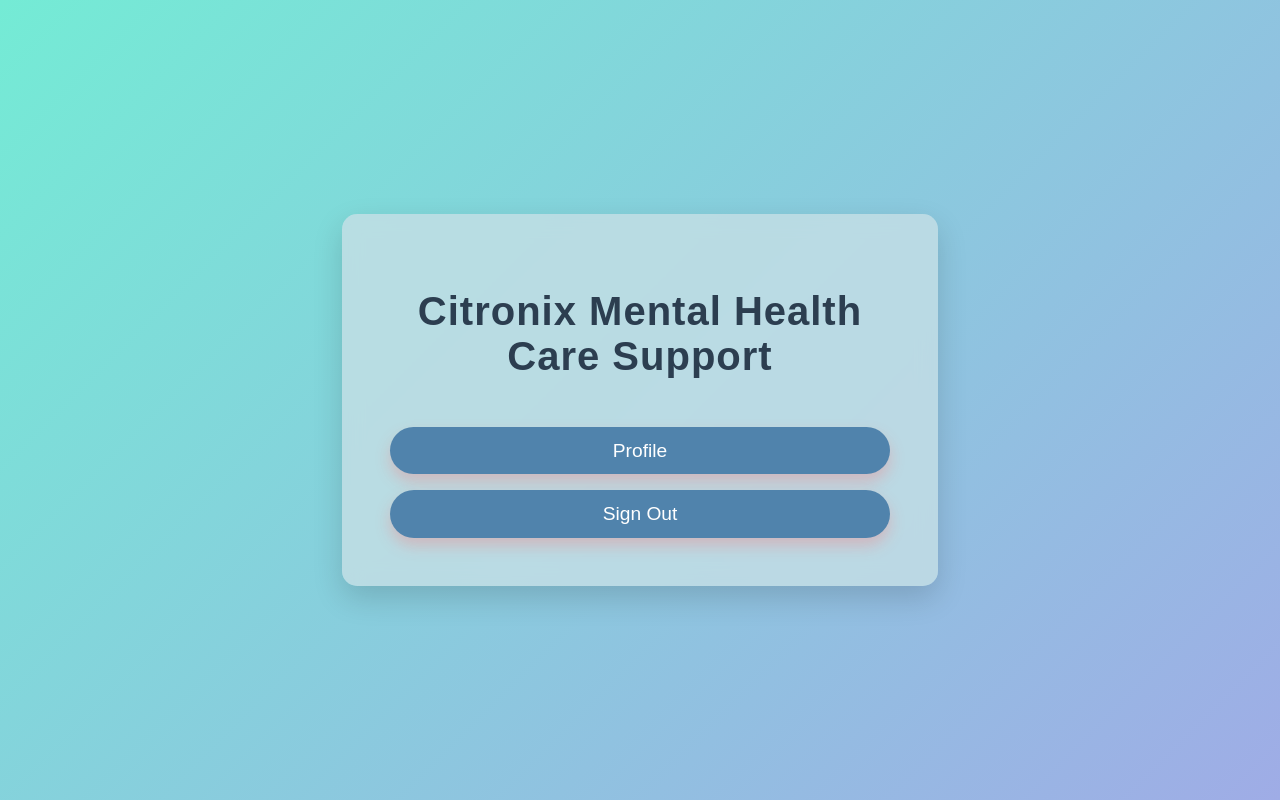
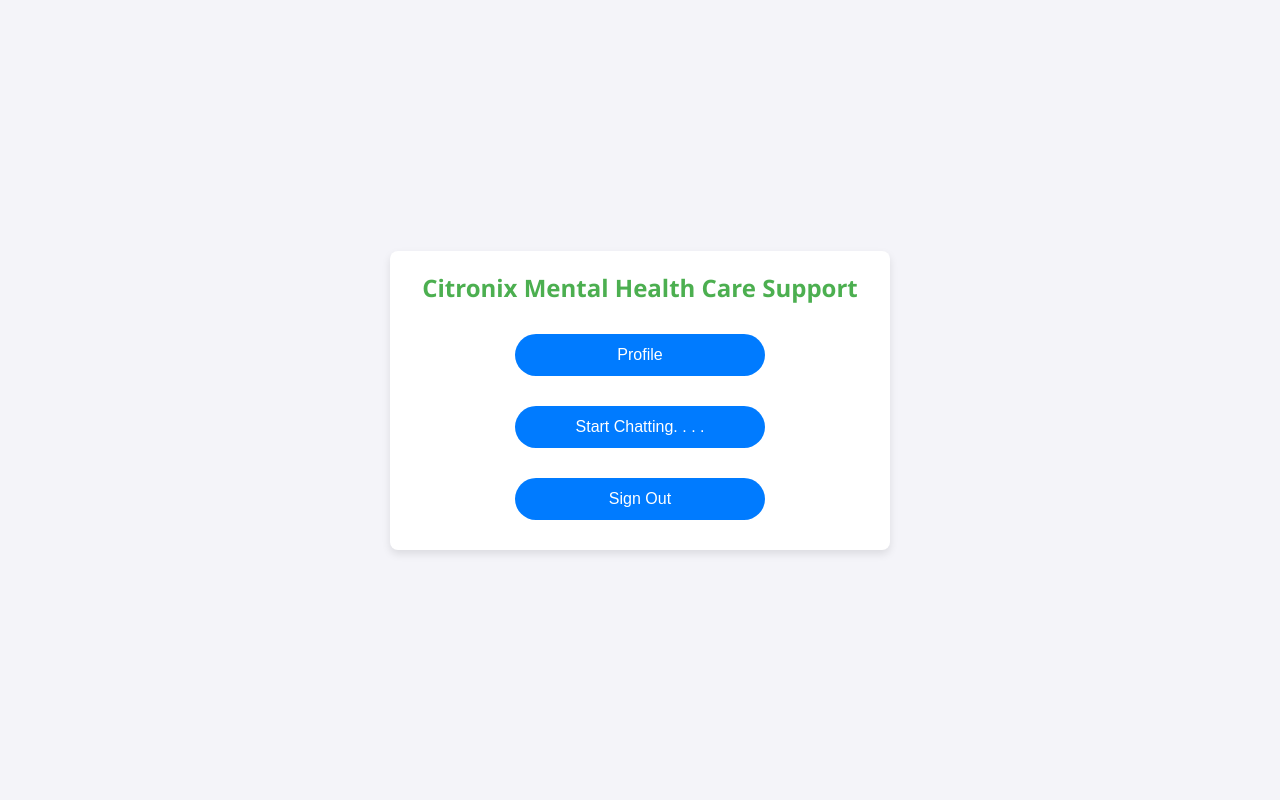
Before and after one commit to ksamanasesh/Mental-Health-Care-Support-Web, a Django app: template templates/appBot/home.html in a window 1280 px wide. Run offline with Django 5.2, Linux system fonts and the light colour scheme; the template is opened without the code that fills it, so the values that code supplies are empty; a user stored in the database is signed in.

Commit message:
Chat with Smith

```diff
--- a/appBot/urls.py
+++ b/appBot/urls.py
@@ -21,12 +21,12 @@ from . import views
 urlpatterns = [
     path('admin/', admin.site.urls),
     path('test',views.testing,name='Testing'),
-    path('home',views.home,name='MHCS Home'),
+    path('',views.home,name='MHCS Home'),
     path('signUp',views.signUp,name='MHCS SignUp'),
     path('signIn',views.signIn,name='MHCS SignIn'),
     path('signOut',views.signOut,name='MHCS SignOut'),
     path('details',views.user_profile,name='User Details'),
     path('user_profile_view',views.user_profile_view,name='View Details'),
     path('chatbot/chat/', views.chat_view, name='chat'),
-    path('chat/', views.chat_page, name='chat_page')
+    path('chat/', views.chat_page, name='chat_page'),
 ]
--- a/static/appBot/css/home.css
+++ b/static/appBot/css/home.css
@@ -1,78 +1,81 @@
-/* General Body Styling */
-.body {
-    font-family: 'Montserrat', sans-serif;
-    background: linear-gradient(135deg, #74ebd5 0%, #9face6 100%);
-    color: #2c3e50;
-    display: flex;
-    justify-content: center;
-    align-items: center;
-    height: 100vh;
+* {
     margin: 0;
     padding: 0;
     box-sizing: border-box;
 }
 
-/* Header Container */
-.header {
-    background-color: rgba(198, 223, 229, 0.8);
-    padding: 3rem;
-    border-radius: 15px;
-    box-shadow: 0 12px 30px rgba(0, 0, 0, 0.15);
-    text-align: center;
-    width: 80%;
-    max-width: 500px;
-    backdrop-filter: blur(10px);
-    transition: transform 0.3s ease-in-out;
+body.body {
+    font-family: 'Segoe UI', Tahoma, Geneva, Verdana, sans-serif;
+    background-color: #f4f4f9;
+    display: flex;
+    justify-content: center;
+    align-items: center;
+    height: 100vh;
 }
 
-.header:hover {
-    transform: scale(1.05);
+.header {
+    text-align: center;
+    padding: 20px;
+    background-color: #ffffff;
+    border-radius: 8px;
+    box-shadow: 0 4px 8px rgba(0, 0, 0, 0.1);
+    width: 100%;
+    max-width: 500px;
 }
 
-/* Heading Styling */
 .header h1 {
-    font-style: normal;
-    font-size: 2.5rem;
-    color: #2c3e50;
-    letter-spacing: 1px;
-    margin-bottom: 2rem;
+    color: #333;
+    font-size: 28px;
+    margin-bottom: 20px;
 }
 
-/* Button Styling */
-button {
-    background-color: #5083ac;
-    color: #fff;
-    font-size: 1.2rem;
-    padding: 0.8rem 1.5rem;
+.header button {
+    background-color: #007bff;
+    color: white;
     border: none;
-    border-radius: 30px;
+    padding: 12px 20px;
+    margin: 10px 0;
+    font-size: 16px;
+    border-radius: 25px;
     cursor: pointer;
-    box-shadow: 0 8px 15px rgba(255, 107, 107, 0.3);
-    transition: background-color 0.3s ease, box-shadow 0.3s ease, transform 0.3s ease;
-    margin-top: 1rem;
+    transition: background-color 0.3s ease;
+    width: 100%;
+    max-width: 250px;
+}
+
+.header button:hover {
+    background-color: #0056b3;
+}
+
+.header h1 {
+    margin-bottom: 20px;
+    font-size: 24px;
+    color: #4caf50;
+}
+
+.header a {
+    text-decoration: none;
+    display: inline-block;
     width: 100%;
 }
 
-button:hover {
-    background-color: #1d4357;
-    box-shadow: 0 12px 20px rgba(255, 107, 107, 0.5);
-    transform: translateY(-2px);
+.header a:not(:last-child) {
+    margin-bottom: 10px;
 }
 
-/* Authenticated User Welcome Message */
-h1.welcome {
-    font-size: 1.8rem;
-    color: #34495e;
-    margin-top: 1rem;
-    font-weight: 500;
+@media (max-width: 600px) {
+    .header {
+        width: 90%;
+        padding: 15px;
+    }
+
+    .header button {
+        font-size: 14px;
+        padding: 10px;
+        max-width: 100%;
+    }
+
+    .header h1 {
+        font-size: 22px;
+    }
 }
-
-/* Link Styling */
-a {
-    text-decoration: none;
-}
-
-/* Additional Button Spacing */
-a + a {
-    margin-top: 1rem;
-}
--- a/templates/appBot/home.html
+++ b/templates/appBot/home.html
@@ -18,6 +18,7 @@
 
         <h1>{{ welcome }}</h1>
         <a href="details"><button>Profile</button></a>
+        <a href="chat/"><button>Start Chatting. . . .</button></a>
         <a href="signOut"><button>Sign Out</button></a>
 
         {% else %}
--- a/templates/appBot/signIn.html
+++ b/templates/appBot/signIn.html
@@ -3,6 +3,7 @@
 <head>
     <meta charset="UTF-8">
     <meta name="viewport" content="width=device-width, initial-scale=1.0">
+    <link rel="stylesheet" href="/static/appBot/css/signIn.css">
     <title>MHCS Sign In</title>
 </head>
 <body>
```
Also changed, not shown: appBot/views.py (+13 -13 lines), static/appBot/css/chat.css (added, +130 -0 lines), static/appBot/css/chat_histroy.css (added, +45 -0 lines), static/appBot/css/signIn.css (added, +99 -0 lines), templates/appBot/chat.html (+9 -51 lines), templates/appBot/chat_histoey.html (added, +22 -0 lines).
